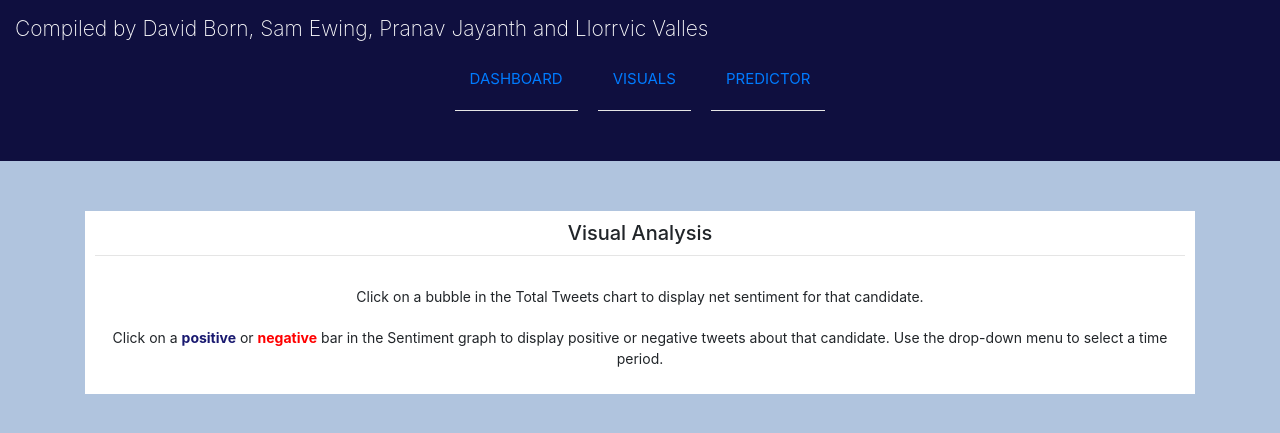
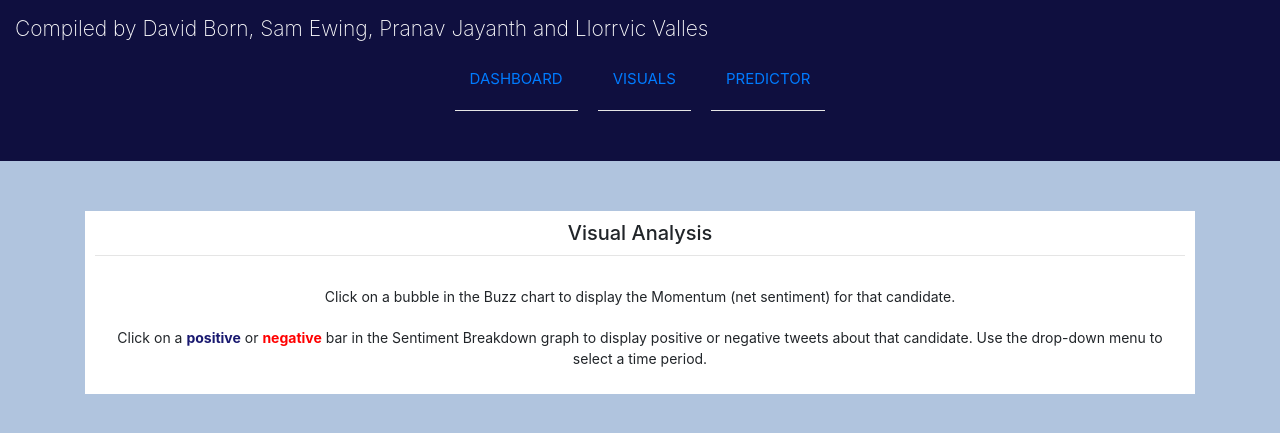
Before and after one commit to sam-ewing/nevada-caucus-sentiment, a plain HTML site: page visuals.html in a window 1280 px wide. Shown: the part 137-570 px from the top of the page. Drawn offline with nearby package versions, Linux system fonts and the light colour scheme.

Commit message:
Website updates - Minor cosmetic changes

```diff
--- a/visuals.html
+++ b/visuals.html
@@ -94,8 +94,8 @@
 
                         <br/>
 
-                        <p id="about-text-center">Click on a bubble in the Total Tweets chart to display net sentiment for that candidate.</p>
-                        <p id="about-text-center">Click on a <strong id="bold-positive">positive</strong> or <strong id="bold-negative">negative</strong> bar in the Sentiment graph to display positive or negative tweets about that candidate. Use the drop-down menu to select a time period.</p>
+                        <p id="about-text-center">Click on a bubble in the Buzz chart to display the Momentum (net sentiment) for that candidate.</p>
+                        <p id="about-text-center">Click on a <strong id="bold-positive">positive</strong> or <strong id="bold-negative">negative</strong> bar in the Sentiment Breakdown graph to display positive or negative tweets about that candidate. Use the drop-down menu to select a time period.</p>
 
                     </div>
 
```
Also changed, not shown: index.html (+1 -1 lines).
